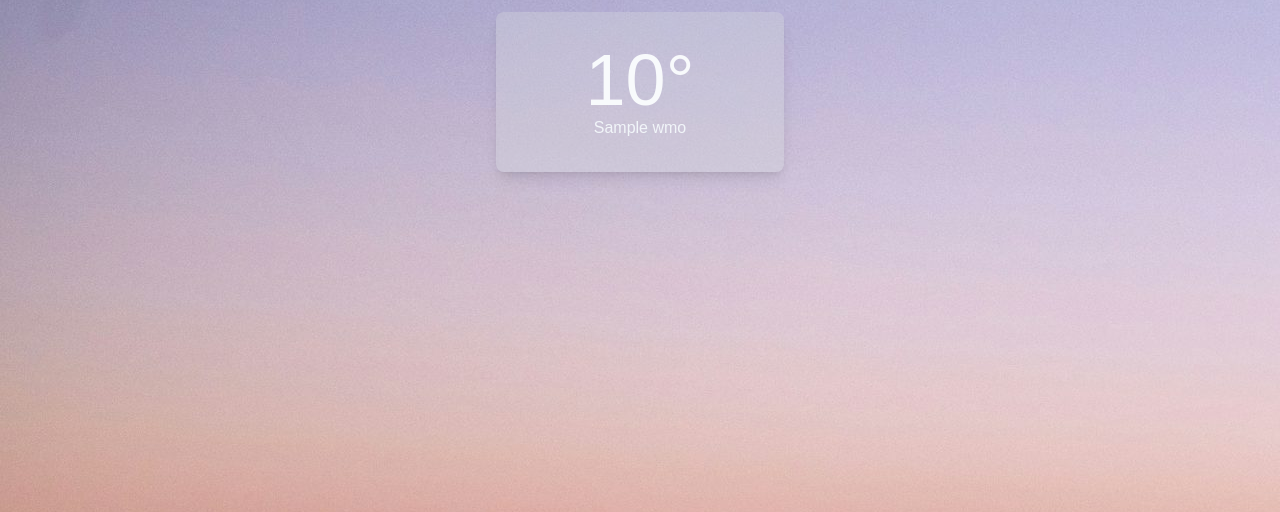
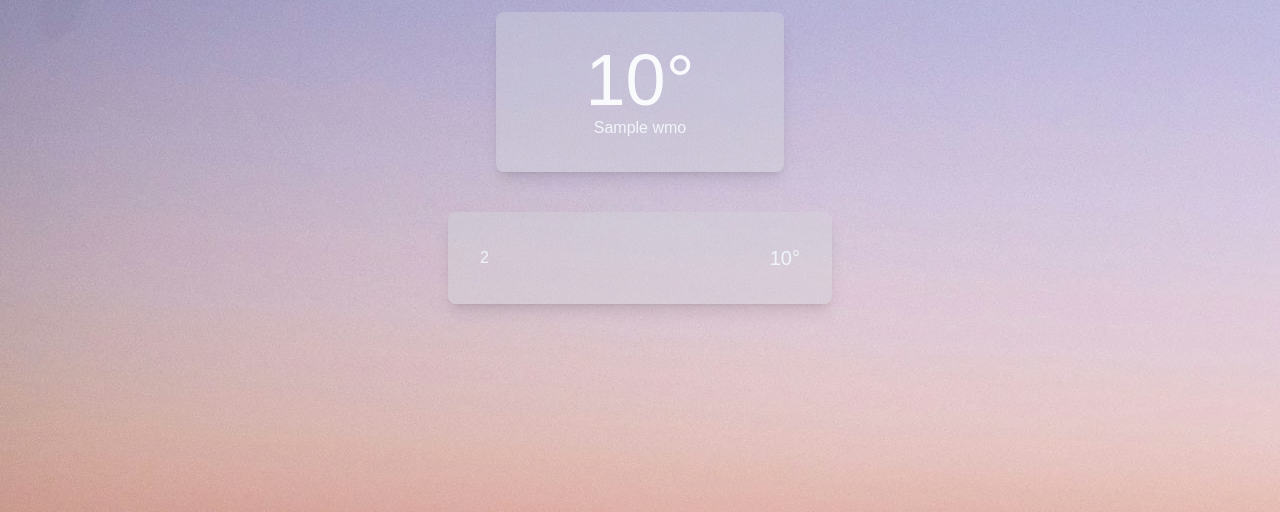
Before and after one commit to vangauthic/weather-app, a Flask app: template templates/index.html in a window 1280 px wide. Shown: the part 244-756 px from the top of the page. Run offline with Flask 3, Linux system fonts and the light colour scheme; the template is opened without the code that fills it: most values are stand-ins (such as "Sample title", 1, 10 or a date in 2020); parts of the project's set-up code (start-up, migrations or seed data) failed here and were passed over; some web fonts are replaced.

Commit message:
begin forecast ui

```diff
--- a/main.py
+++ b/main.py
@@ -56,19 +56,22 @@ def splash_page():
         info = give_stats(get_weather("Frisco, TX"))
 
     next_12_temp = weather_info.get("next_12_temp")
-    print(next_12_temp)
+    next_12_time = weather_info.get("next_12_time")
+    print("XXX")
+    print(next_12_temp, next_12_time)
 
     var_data = {
         "temp": info.get('temp'),
         "wmo": info.get('wmo'),
         "city": info.get('city'),
-        "time": info.get('time')
-
+        "time": info.get('time'),
     }
 
     return render_template(
         'index.html',
         data=var_data,
+        next_12_time=next_12_time,
+        next_12_temp=next_12_temp,
     )
 
 def get_coords(location: str):
--- a/static/output.css
+++ b/static/output.css
@@ -575,8 +575,20 @@ video {
   max-width: 18rem;
 }
 
+.max-w-96 {
+  max-width: 24rem;
+}
+
+.items-center {
+  align-items: center;
+}
+
 .justify-center {
   justify-content: center;
+}
+
+.justify-between {
+  justify-content: space-between;
 }
 
 .rounded-full {
@@ -622,8 +634,16 @@ video {
   padding-bottom: 1rem;
 }
 
+.text-left {
+  text-align: left;
+}
+
 .text-center {
   text-align: center;
+}
+
+.text-right {
+  text-align: right;
 }
 
 .font-sfpro {
@@ -642,6 +662,11 @@ video {
 .text-7xl {
   font-size: 4.5rem;
   line-height: 1;
+}
+
+.text-xl {
+  font-size: 1.25rem;
+  line-height: 1.75rem;
 }
 
 .text-slate-100 {
--- a/templates/index.html
+++ b/templates/index.html
@@ -27,5 +27,14 @@
             <p>{{ data['wmo'] }}</p>
         </h2>
     </div>
+
+    <div class="max-w-96 mx-auto mt-10 bg-gray-300 bg-opacity-40 backdrop-blur-16px p-8 rounded-lg shadow-lg">
+        <h2 class="text-l text-slate-100 font-sfpro">
+            <p class="flex justify-between items-center">
+                <span class="text-left font-sfprolight">{{ next_12_time[0] }}</span>
+                <span class="text-right text-xl">{{ next_12_temp[0] }}°</span>
+            </p>
+        </h2>
+    </div>
 </body>
 </html>
```
Also changed, not shown: testing.py (+6 -3 lines).
